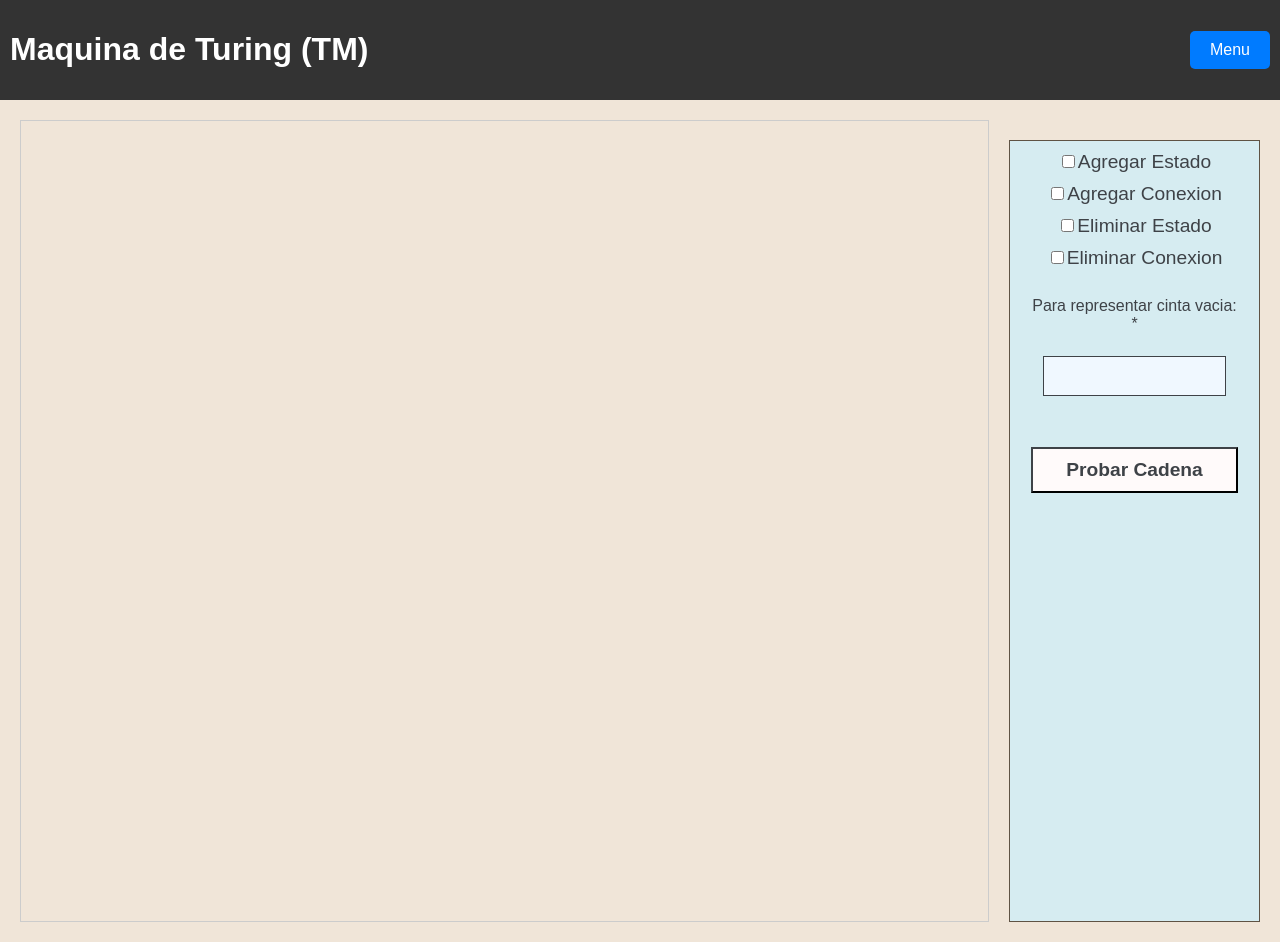
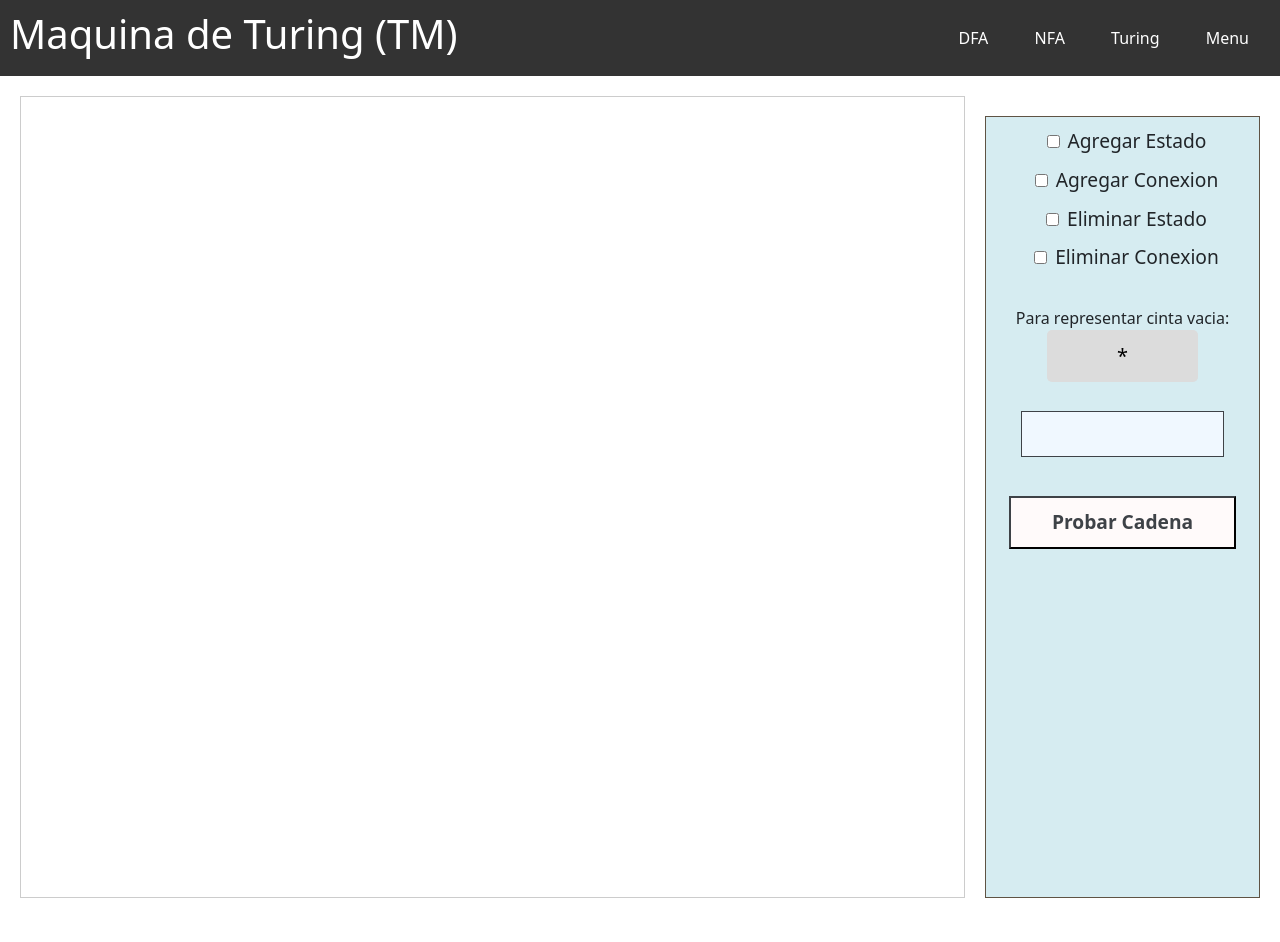
Before and after one commit to Donatelatrump/Automatas_WEB, a Django app: page /MT/ in a window 1280 px wide. After the commit the page ends 898 px from the top, so only its background shows below. Run offline with Django 4.2, Linux system fonts and the light colour scheme; some libraries are stand-ins or nearby versions.

Commit message:
Style de MT error en borrar

```diff
--- a/Jsflap/Jsflap/Django Web/DFA_AND_NFA/DFA/static/script_NFA.js
+++ b/Jsflap/Jsflap/Django Web/DFA_AND_NFA/DFA/static/script_NFA.js
@@ -607,6 +607,8 @@ function obtenerEstadoYConexiones() {
 function eliminarEstadoYConexiones(estado) {
     let numeroEstado = estado.datos.numeroEstado;
     liberarNumeroEstado(numeroEstado);
+    let indiceEstado = objetos.indexOf(estado);
+    let coorde = estado.getAbsolutePosition();
     if (indiceEstado !== -1) {
         // Almacenar las coordenadas del estado
         let estadoX = coorde.x;
--- a/Jsflap/Jsflap/Django Web/DFA_AND_NFA/DFA/static/styles.css
+++ b/Jsflap/Jsflap/Django Web/DFA_AND_NFA/DFA/static/styles.css
@@ -5,7 +5,7 @@ body {
     display: flex;
     flex-direction: column;
     height: 100vh;
-    background-color: #f0e5d8; /* Color de fondo */
+    background-color:aliceblue; /* Color de fondo */
     color: #3e4247; /* Color de texto */
 }
 .menu-option-container:hover {
--- a/Jsflap/Jsflap/Django Web/DFA_AND_NFA/DFA/templates/Principal_TM.html
+++ b/Jsflap/Jsflap/Django Web/DFA_AND_NFA/DFA/templates/Principal_TM.html
@@ -7,8 +7,9 @@
     <meta charset="UTF-8">
     <meta name="viewport" content="width=device-width, initial-scale=1.0">
     <title>Interfaz DFA</title>
-
     <link rel="stylesheet" href="{% static 'styles.css' %}">
+    <link href="https://cdn.jsdelivr.net/npm/bootstrap@5.3.2/dist/css/bootstrap.min.css" rel="stylesheet"
+        integrity="sha384-T3c6CoIi6uLrA9TneNEoa7RxnatzjcDSCmG1MXxSR1GAsXEV/Dwwykc2MPK8M2HN" crossorigin="anonymous">
     <script src="https://unpkg.com/konva@8.0.0/konva.min.js"></script>
     <style>
         header {
@@ -24,13 +25,26 @@
             text-decoration: none;
             color: #fff;
             padding: 10px 20px;
-            background-color: #007bff;
             border-radius: 5px;
-            transition: background-color 0.3s;
+            transition: border-color 0.3s;
         }
 
         .menu-button:hover {
-            background-color: #0056b3;
+            border-color: #fff;
+
+        }
+
+        .btn-copy {
+            text-decoration: none;
+            color: #000000;
+            padding: 10px 20px;
+            border-radius: 5px;
+            transition: background-color-color 0.3s;
+            background-color: gainsboro;
+        }
+
+        .btn-copy:hover {
+            background-color: lightsteelblue;
         }
 
         .controls {
@@ -110,29 +124,36 @@
 <body>
     <header>
         <h1>Maquina de Turing (TM)</h1>
-        <a href="http://18.226.43.205:8000" class="menu-button">Menu</a>
+        <div>
+            <a href="http://127.0.0.1:8000/DFA/" class="btn btn-large menu-button">DFA</a>
+            <a href="http://127.0.0.1:8000/NFA/" class="btn btn-large menu-button">NFA</a>
+            <a href="http://127.0.0.1:8000/MT/" class="btn btn-large menu-button">Turing</a>
+            <a href="http://127.0.0.1:8000/" class="btn btn-large menu-button">Menu</a>
+        </div>
     </header>
     <main>
         <section class="canvas-container">
             <div id="canvas" style="width: 100%; height: 100vh;"></div>
         </section>
         <section class="controls">
-            <label><input type="checkbox" id="checkAgregarEstado">Agregar Estado</label>
-            <label><input type="checkbox" id="checkAgregarConexion">Agregar Conexion</label>
-            <label><input type="checkbox" id="checkEliminarEstado">Eliminar Estado</label>
-            <label><input type="checkbox" id="checkEliminarConexion">Eliminar Conexion</label>
+            <label><input class="mx-2" type="checkbox" id="checkAgregarEstado">Agregar Estado</label>
+            <label><input class="mx-2" type="checkbox" id="checkAgregarConexion">Agregar Conexion</label>
+            <label><input class="mx-2" type="checkbox" id="checkEliminarEstado">Eliminar Estado</label>
+            <label><input class="mx-2" type="checkbox" id="checkEliminarConexion">Eliminar Conexion</label>
             <br>
             <div class="no-seleccionable">Para representar cinta vacia:</div>
-            <div>*</div>
+            <button id="copyButton" class="btn btn-lg btn-copy">*</button>
+            <div id="copyMessage" class="alert alert-success mt-3" style="display: none;">Copiado correctamente</div>
+
             <br>
             <input type="text" id="entrada" />
-            <div id="miTexto"></div><br><br>
+            <div id="miTexto"></div><br>
             <div class="button-group">
                 <button id="btnProbarCadena">Probar Cadena</button>
 
             </div>
             <div class="info-container" style="display:none;">
-                <h2>Información del Estado</h2>
+                <h4>Información del Estado</h4>
                 <div>
                     <label for="nombre">Nombre:</label>
                     <input type="text" id="nombre" readonly>
@@ -261,6 +282,30 @@
         }
 
     </script>
+    <script>
+        document.getElementById('copyButton').addEventListener('click', function () {
+            // Crea un elemento de texto oculto
+            var textArea = document.createElement('textarea');
+            textArea.value = '*';
+
+            // Añade el elemento al DOM
+            document.body.appendChild(textArea);
+
+            // Selecciona y copia el contenido del elemento
+            textArea.select();
+            document.execCommand('copy');
+
+            // Elimina el elemento después de copiar
+            document.body.removeChild(textArea);
+
+            // Muestra el mensaje de confirmación y lo oculta después de 1 segundo
+            var copyMessage = document.getElementById('copyMessage');
+            copyMessage.style.display = 'block';
+            setTimeout(function () {
+                copyMessage.style.display = 'none';
+            }, 1000);
+        });
+    </script>
 </body>
 <script src="https://cdn.jsdelivr.net/npm/bootstrap@5.3.2/dist/js/bootstrap.bundle.min.js"
     integrity="sha384-C6RzsynM9kWDrMNeT87bh95OGNyZPhcTNXj1NW7RuBCsyN/o0jlpcV8Qyq46cDfL"
```
